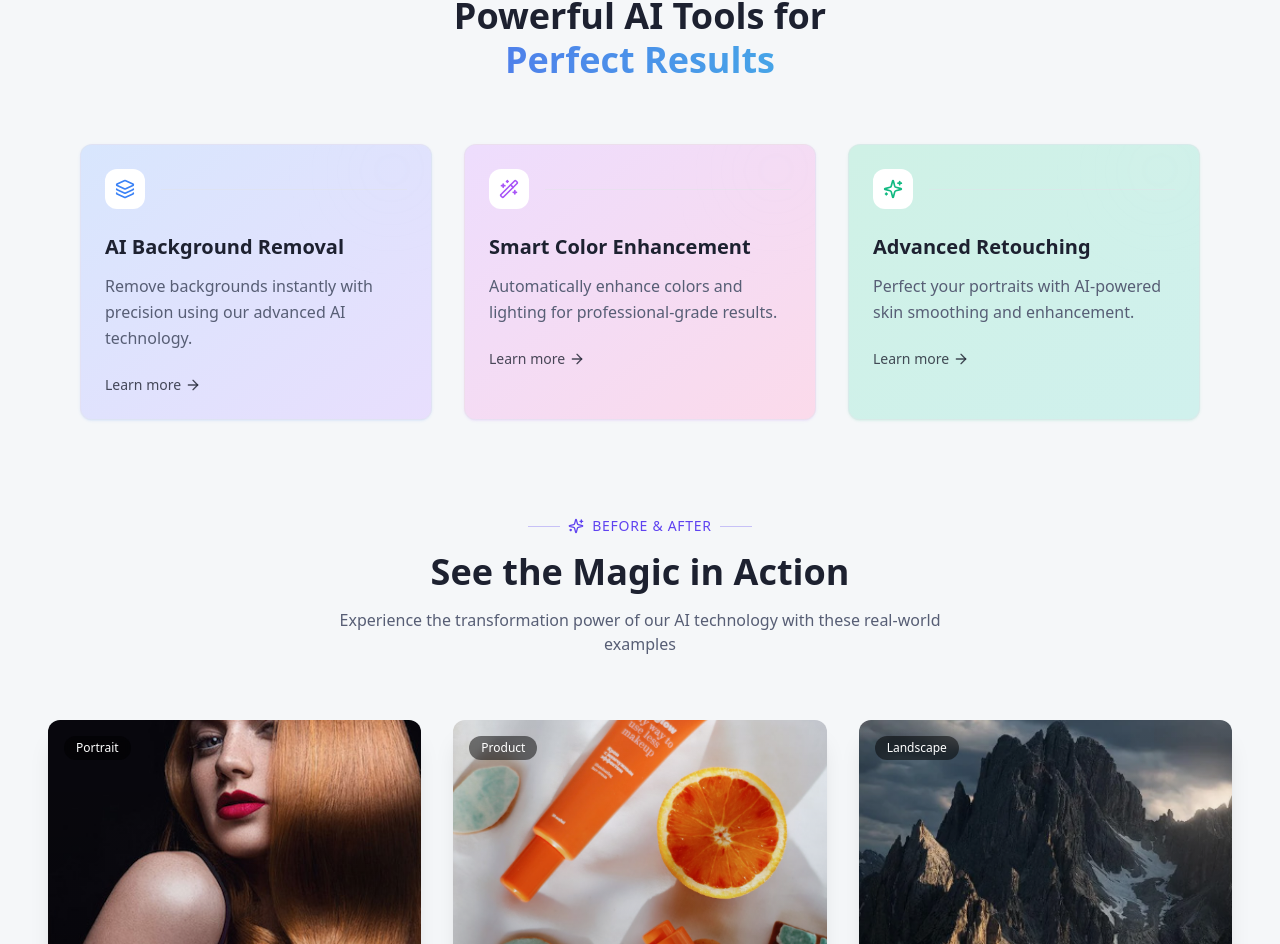
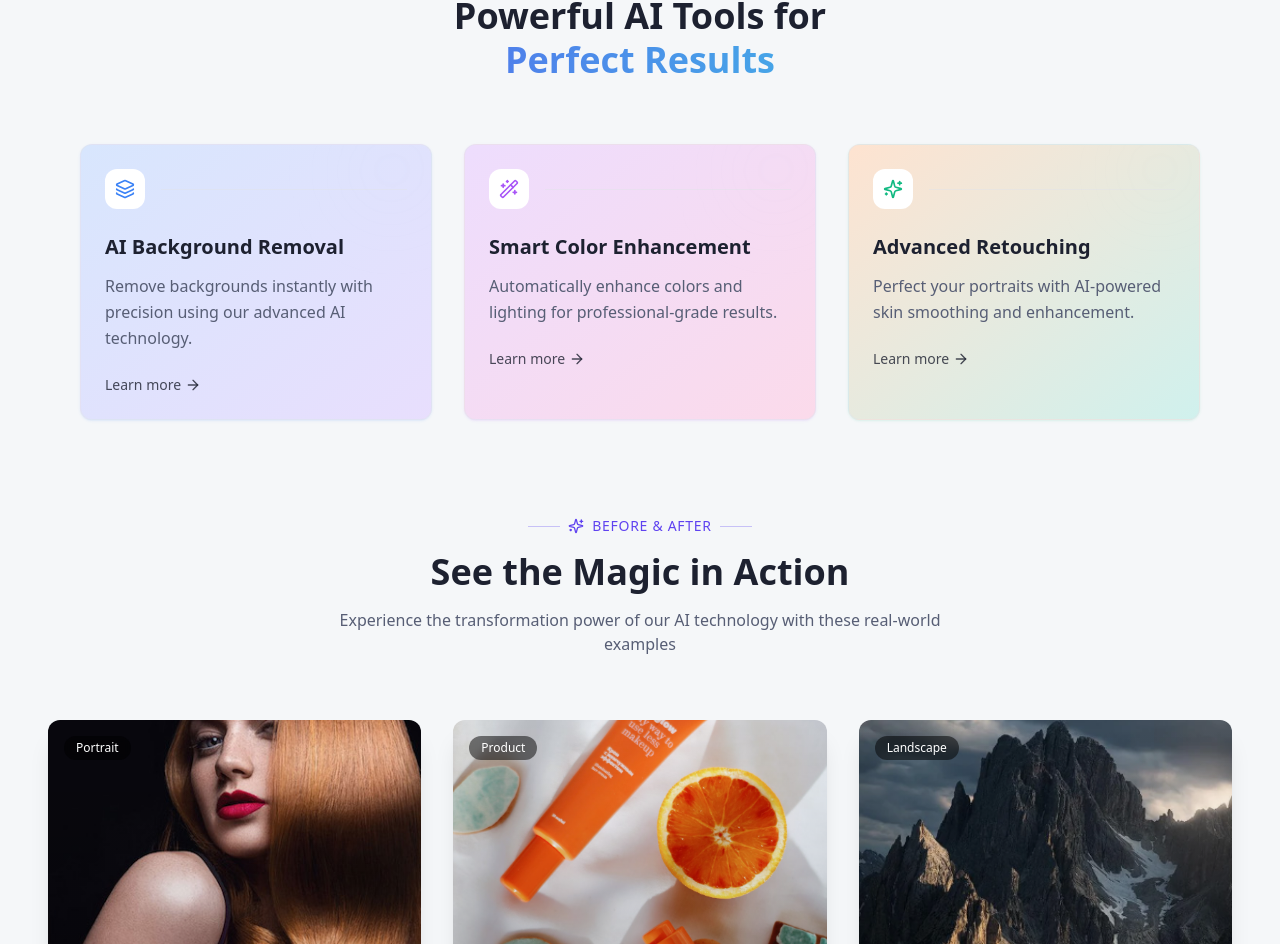
Before and after one commit to f0rsakeN-afk/zarascape, a React (Vite) app: page / in a window 1280 px wide. Shown: the part 768-1712 px from the top of the page. Built offline with nearby package versions, Linux system fonts and the light colour scheme.

Commit message:
change color

```diff
--- a/src/data/index.tsx
+++ b/src/data/index.tsx
@@ -28,7 +28,7 @@ export const features: featureTypes[] = [
     title: "Advanced Retouching",
     description: "Perfect your portraits with AI-powered skin smoothing and enhancement.",
     icon: <Sparkles className="w-5 h-5" />,
-    gradient: "from-emerald-500/20 to-teal-500/20 hover:from-emerald-500/30 hover:to-teal-500/30",
+    gradient: "from-orange-500/20 to-teal-500/20 hover:from-emerald-500/30 hover:to-teal-500/30",
     shadowColor: "shadow-emerald-500/10",
     iconColor: "text-emerald-500"
   }
```
